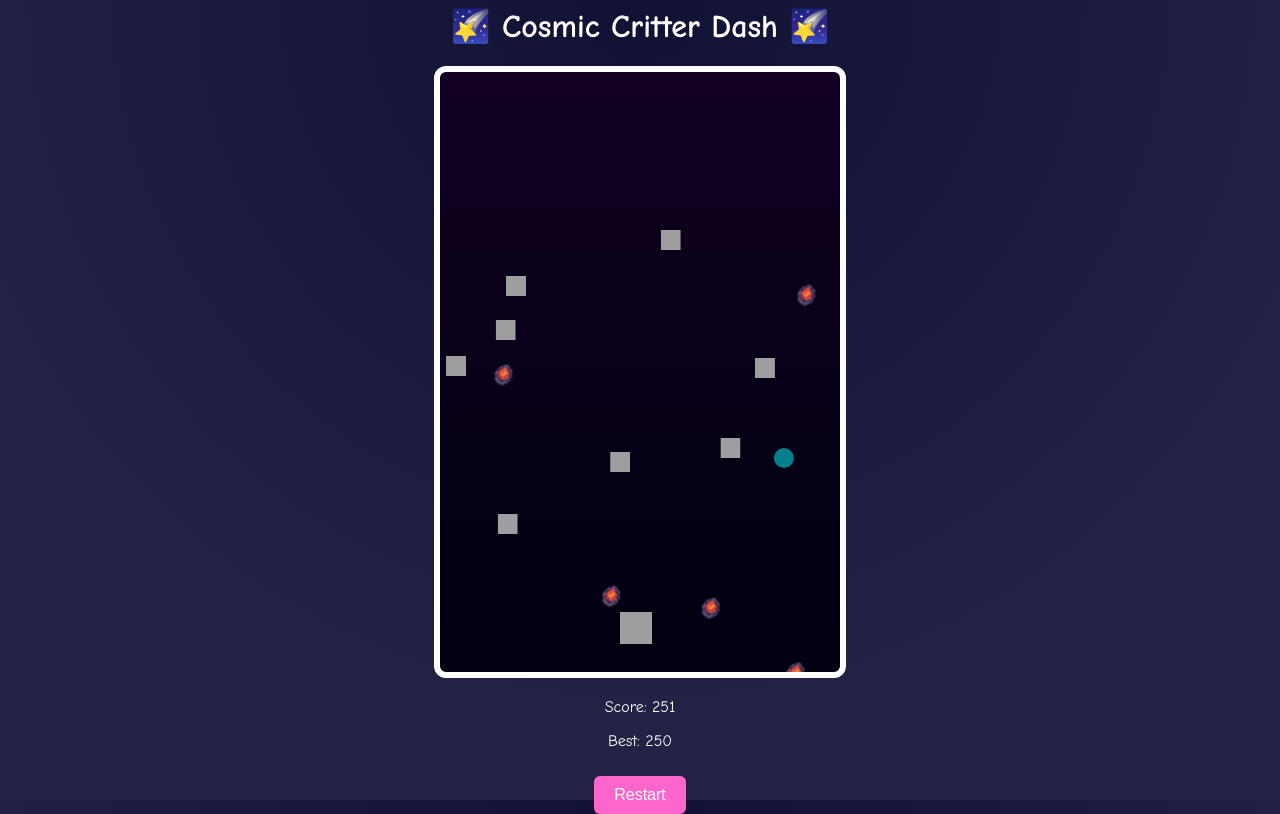
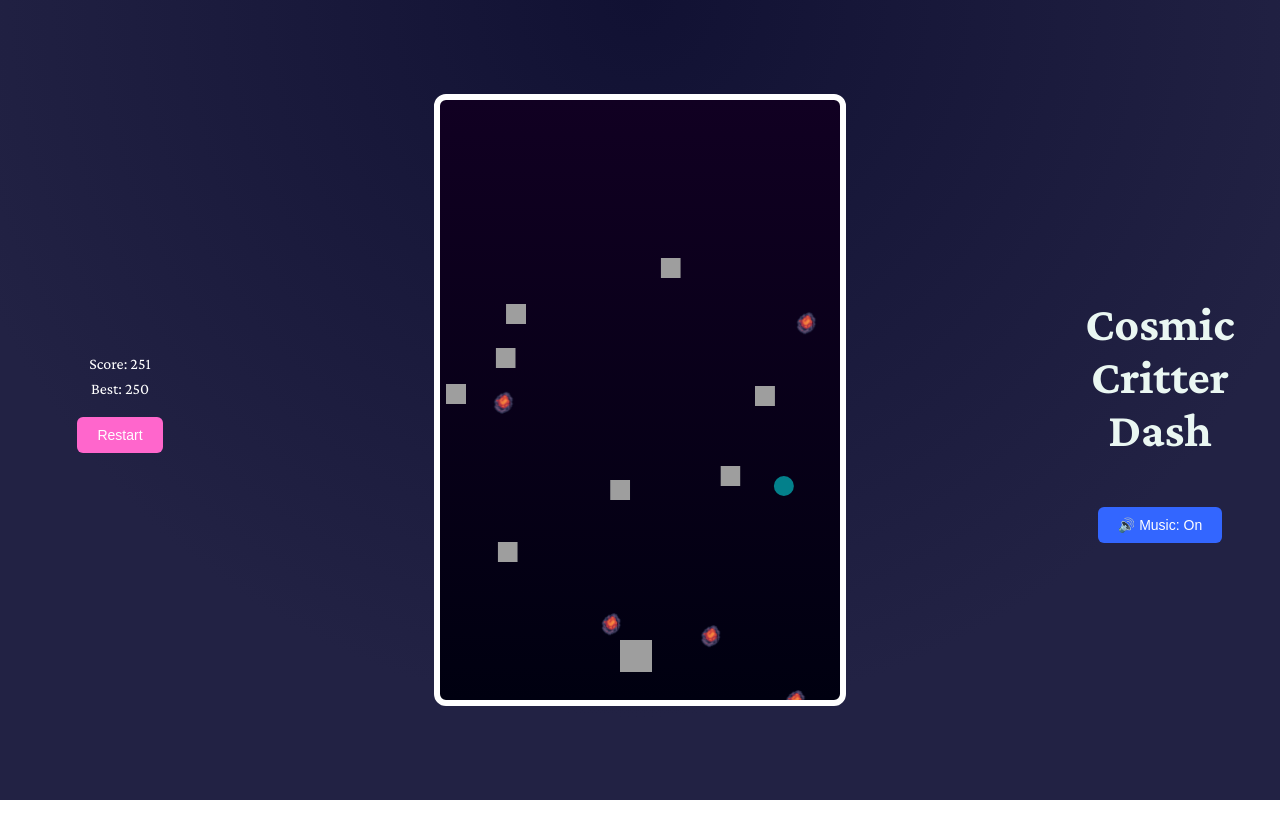
Before and after one commit to jessicacousins/retro_game, a plain HTML site: page index.html in a window 1280 px wide. Drawn offline with nearby package versions, Linux system fonts and the light colour scheme.

Commit message:
add more sounds and style updates

```diff
--- a/game.js
+++ b/game.js
@@ -27,7 +27,25 @@ const pickup = document.getElementById("pickup");
 const hit = document.getElementById("hit");
 const shieldSound = document.getElementById("shieldSound");
 bgm.volume = 0.5;
-bgm.play();
+
+const gameOverSound = document.getElementById("gameOverSound");
+const newHighScoreSound = document.getElementById("newHighScoreSound");
+
+window.addEventListener("load", () => {
+  // Start music after user interaction (required by browser)
+  document.body.addEventListener("click", startMusicOnce, { once: true });
+});
+
+function startMusicOnce() {
+  bgm
+    .play()
+    .then(() => {
+      toggleBtn.textContent = "🔊 Music: On";
+    })
+    .catch(() => {
+      toggleBtn.textContent = "🔇 Music: Off (Click)";
+    });
+}
 
 function drawCritter() {
   ctx.drawImage(
@@ -157,13 +175,41 @@ function updateGame() {
 
 function endGame() {
   isGameOver = true;
-  if (score > bestScore) {
+
+  const isNewHighScore = score > bestScore;
+
+  if (isNewHighScore) {
     localStorage.setItem("bestScore", score);
     document.getElementById("best").textContent = score;
+    newHighScoreSound.play();
+    flashScreen("gold");
+  } else {
+    gameOverSound.play();
+    flashScreen("red");
   }
+
   setTimeout(() => {
-    alert("💥 Game Over! Final score: " + score);
-  }, 100);
+    alert(
+      `💥 Game Over! Final score: ${score}${
+        isNewHighScore ? " 🎉 NEW BEST!" : ""
+      }`
+    );
+  }, 300);
+}
+
+function flashScreen(color) {
+  const flash = document.createElement("div");
+  flash.style.position = "fixed";
+  flash.style.top = "0";
+  flash.style.left = "0";
+  flash.style.width = "100vw";
+  flash.style.height = "100vh";
+  flash.style.backgroundColor = color;
+  flash.style.opacity = "0.7";
+  flash.style.zIndex = "999";
+  flash.style.pointerEvents = "none";
+  document.body.appendChild(flash);
+  setTimeout(() => flash.remove(), 300);
 }
 
 // keyboard movement
@@ -196,8 +242,18 @@ document.getElementById("restartBtn").onclick = () => {
   stars = [];
   shields = [];
   hasShield = false;
-  bgm.play();
   updateGame();
 };
 
 updateGame();
+
+const toggleBtn = document.getElementById("toggleMusicBtn");
+toggleBtn.addEventListener("click", () => {
+  if (bgm.paused) {
+    bgm.play();
+    toggleBtn.textContent = "🔊 Music: On";
+  } else {
+    bgm.pause();
+    toggleBtn.textContent = "🔇 Music: Off";
+  }
+});
--- a/index.html
+++ b/index.html
@@ -7,20 +7,35 @@
     <link rel="stylesheet" href="style.css" />
   </head>
   <body>
-    <div id="game-container">
-      <h1>🌠 Cosmic Critter Dash 🌠</h1>
-      <canvas id="gameCanvas" width="400" height="600"></canvas>
-      <div class="scoreboard">
-        <p>Score: <span id="score">0</span></p>
-        <p>Best: <span id="best">0</span></p>
-        <button id="restartBtn">Restart</button>
-      </div>
+    <div id="game-layout">
+      <aside class="left-panel">
+        <div class="scoreboard">
+          <p>Score: <span id="score">0</span></p>
+          <p>Best: <span id="best">0</span></p>
+          <button id="restartBtn">Restart</button>
+        </div>
+      </aside>
+
+      <main class="center-panel">
+        <canvas id="gameCanvas" width="400" height="600"></canvas>
+      </main>
+
+      <aside class="right-panel">
+        <h1 class="gameTitle">Cosmic Critter Dash</h1>
+        <div class="music-controls">
+          <button id="toggleMusicBtn">🔊 Music: On</button>
+        </div>
+      </aside>
     </div>
+
     <audio id="bgm" src="bgm.mp3" loop></audio>
     <audio id="pickup" src="pickup.mp3"></audio>
     <audio id="hit" src="hit.mp3"></audio>
     <audio id="shieldSound" src="shield.mp3"></audio>
 
+    <audio id="gameOverSound" src="gameover.mp3"></audio>
+    <audio id="newHighScoreSound" src="highscore.mp3"></audio>
+
     <script src="game.js"></script>
   </body>
 </html>
--- a/style.css
+++ b/style.css
@@ -1,17 +1,49 @@
+@import url("https://fonts.googleapis.com/css2?family=Crimson+Pro:ital,wght@0,200..900;1,200..900&display=swap");
+
 body {
   margin: 0;
-  font-family: "Comic Sans MS", cursive, sans-serif;
+  font-family: "Crimson Pro", serif;
+
   background: radial-gradient(circle at top, #111133, #222244 70%);
   color: white;
+  height: 100vh;
+  display: flex;
+  flex-direction: column;
+  overflow: hidden;
+}
+
+.gameTitle {
+  display: flex;
+  flex-direction: column;
+  align-items: center;
+  justify-content: center;
+  height: 100%;
+  font-size: 3rem;
+  color: rgb(234, 247, 242);
+}
+
+#game-layout {
+  display: flex;
+  justify-content: space-between;
+  align-items: center;
+  height: 100vh;
+  width: 100vw;
+  padding: 20px;
+  box-sizing: border-box;
+  gap: 20px;
+}
+
+.left-panel,
+.right-panel {
+  width: 200px;
+  text-align: center;
+}
+
+.center-panel {
+  flex: 1;
   display: flex;
   justify-content: center;
   align-items: center;
-  height: 100vh;
-  overflow: hidden;
-}
-
-#game-container {
-  text-align: center;
 }
 
 canvas {
@@ -21,14 +53,15 @@ canvas {
   image-rendering: pixelated;
 }
 
-.scoreboard {
-  margin-top: 12px;
+.scoreboard p {
+  margin: 8px 0;
 }
 
-button {
-  margin-top: 10px;
+.scoreboard button,
+#toggleMusicBtn {
+  margin-top: 12px;
   padding: 10px 20px;
-  font-size: 16px;
+  font-size: 14px;
   background: #ff66cc;
   color: white;
   border: none;
@@ -36,6 +69,23 @@ button {
   cursor: pointer;
 }
 
-button:hover {
-  background: #ff3399;
+#toggleMusicBtn {
+  background-color: #3366ff;
 }
+
+#toggleMusicBtn:hover {
+  background-color: #2244cc;
+}
+
+@media (max-width: 800px) {
+  #game-layout {
+    flex-direction: column;
+    align-items: center;
+    overflow-y: auto;
+  }
+
+  .left-panel,
+  .right-panel {
+    width: auto;
+  }
+}
```
Also changed, not shown: 6 other files.
